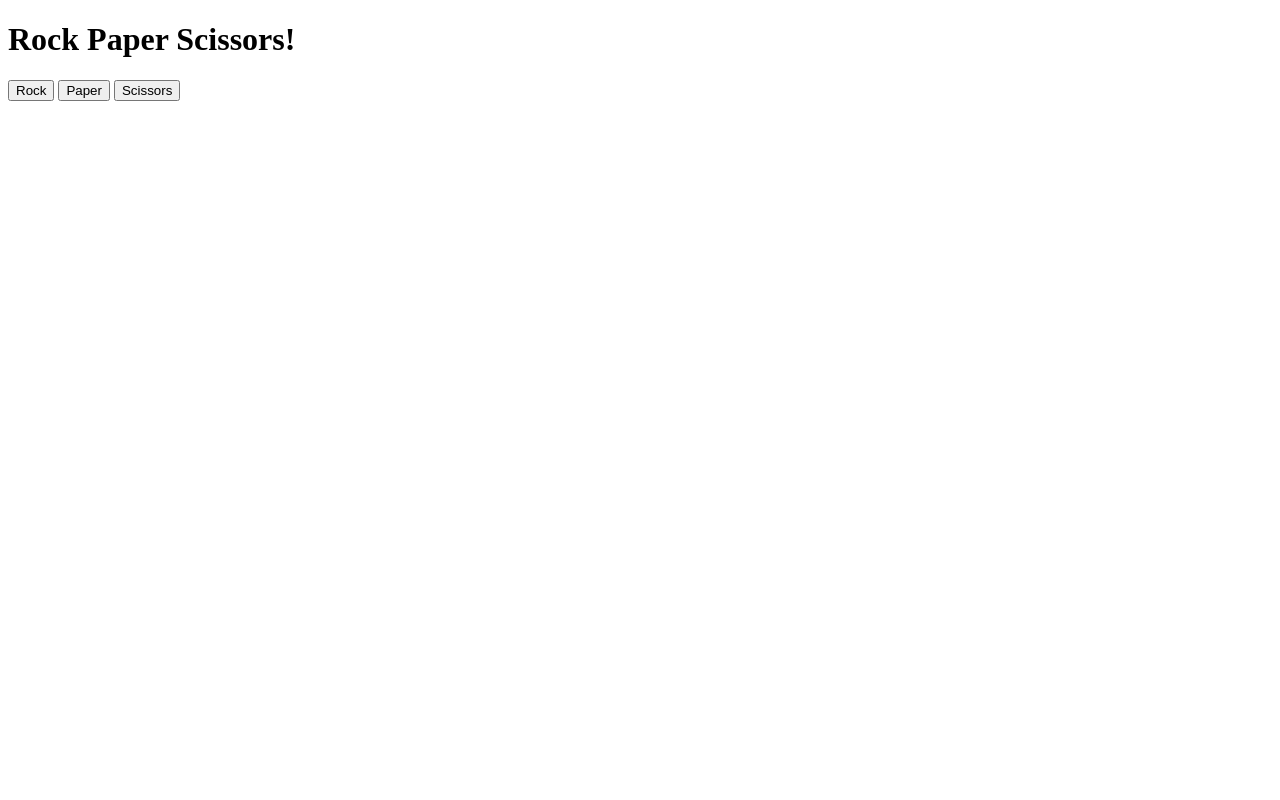
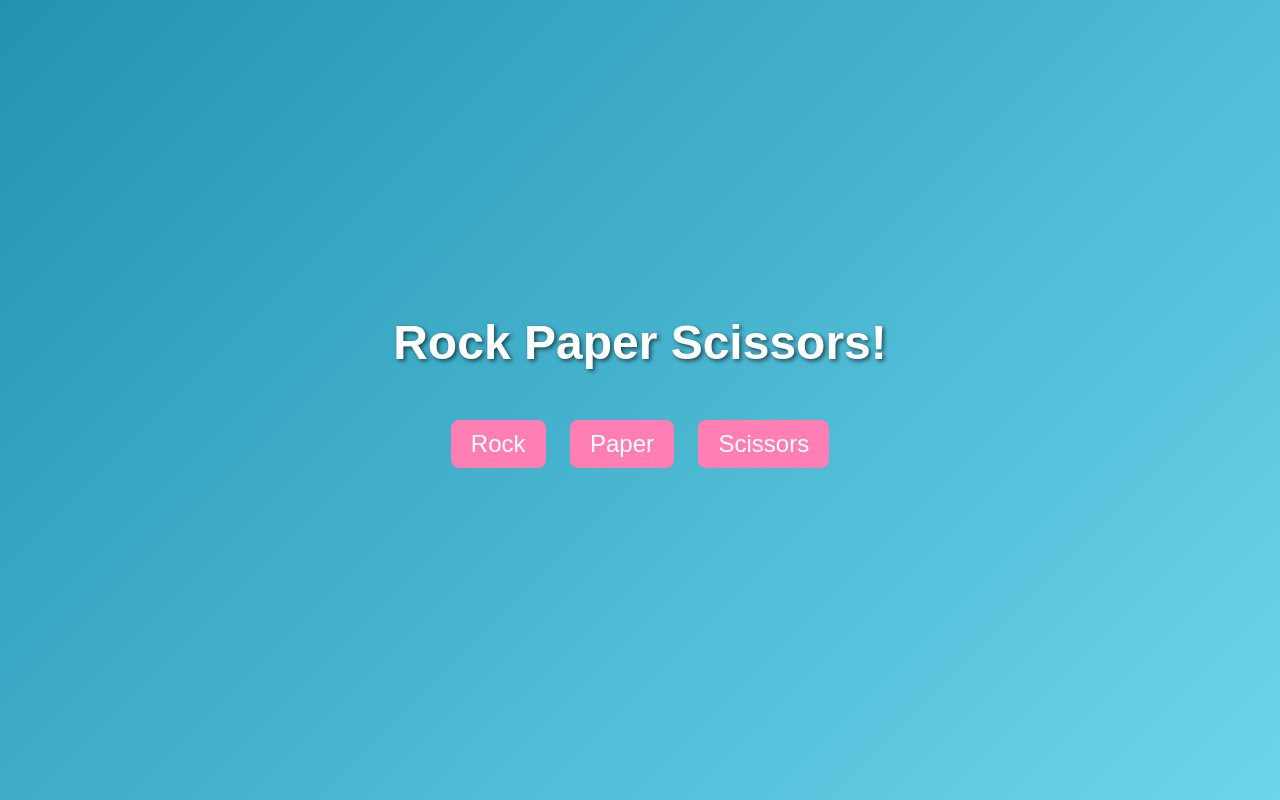
Before and after one commit to Sora2187/Rock-Paper-Scissors, a plain HTML site: page index.html in a window 1280 px wide. Drawn offline with Linux system fonts and the light colour scheme.

Commit message:
Add UI and Styling to the game
Adds Css styling and cleaner ui to game and Removes the prompt logic and the logic for playing multi rounds for now, will make that one too so that it is done with buttons rather than prompts and console

```diff
--- a/index.html
+++ b/index.html
@@ -4,6 +4,7 @@
     <meta charset="UTF-8" />
     <meta name="viewport" content="width=device-width, initial-scale=1.0" />
     <title>Rock Paper Scissors</title>
+    <link rel="stylesheet" href="style.css" />
   </head>
   <body>
     <h1>Rock Paper Scissors!</h1>
--- /dev/null
+++ b/style.css
@@ -0,0 +1,59 @@
+/* General Body Styling */
+body {
+  font-family: Arial, sans-serif;
+  text-align: center;
+  margin: 0;
+  padding: 0;
+  background: linear-gradient(135deg, #2193b0, #6dd5ed);
+  color: white;
+  height: 100vh;
+  display: flex;
+  flex-direction: column;
+  justify-content: center;
+  align-items: center;
+}
+
+/* Heading Style */
+h1 {
+  font-size: 3rem;
+  margin-bottom: 20px;
+  text-shadow: 2px 2px 4px rgba(0, 0, 0, 0.6);
+}
+
+/* Choice Buttons */
+.choice {
+  margin: 20px 0;
+}
+
+.choice button {
+  font-size: 1.5rem;
+  padding: 10px 20px;
+  margin: 10px;
+  border: none;
+  border-radius: 8px;
+  background: #ff7eb3;
+  color: white;
+  cursor: pointer;
+  transition: transform 0.2s, background 0.3s;
+}
+
+.choice button:hover {
+  background: #ff6492;
+  transform: scale(1.1);
+}
+
+/* Results Section */
+#results h2 {
+  margin: 20px 0;
+  font-size: 1.8rem;
+  text-shadow: 1px 1px 2px rgba(0, 0, 0, 0.4);
+}
+
+/* Score Section */
+#score p {
+  font-size: 1.5rem;
+  background: rgba(255, 255, 255, 0.2);
+  padding: 10px;
+  border-radius: 8px;
+  display: inline-block;
+}
```
Also changed, not shown: main.js (+41 -37 lines).
